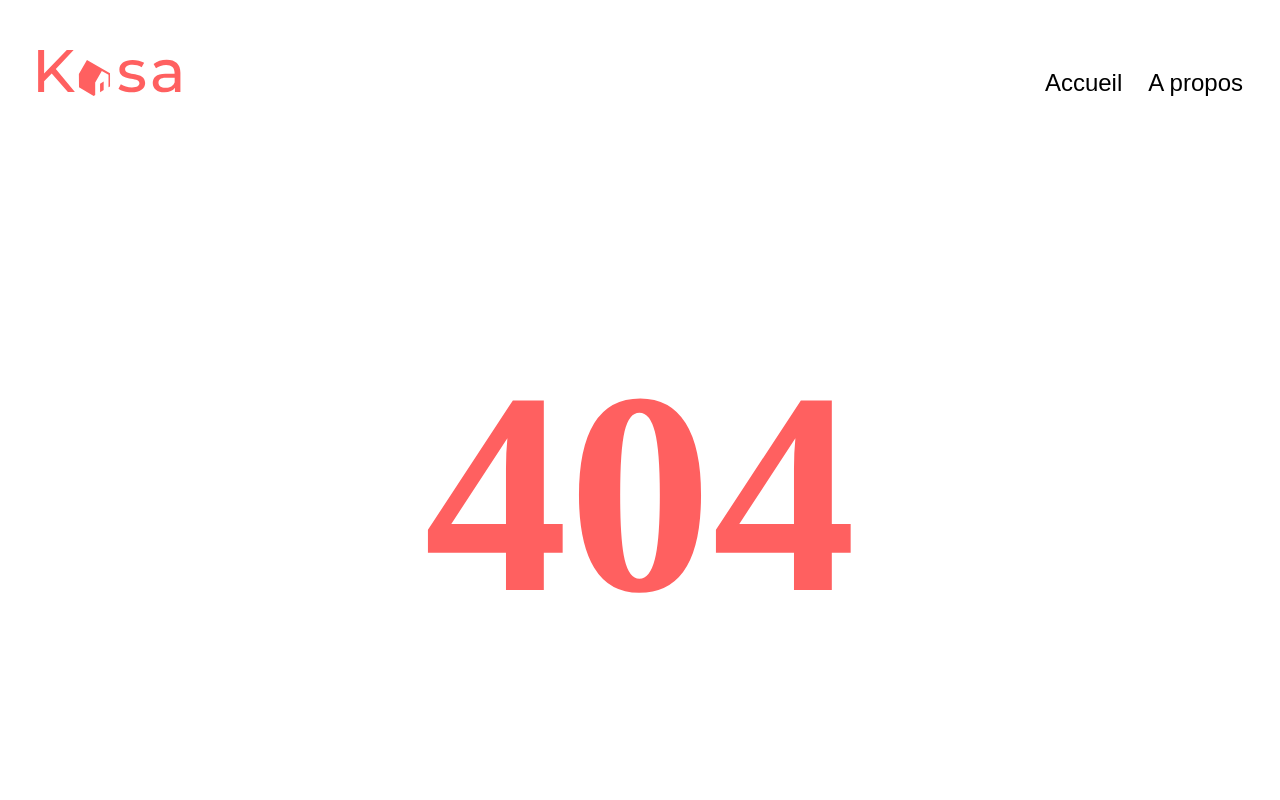
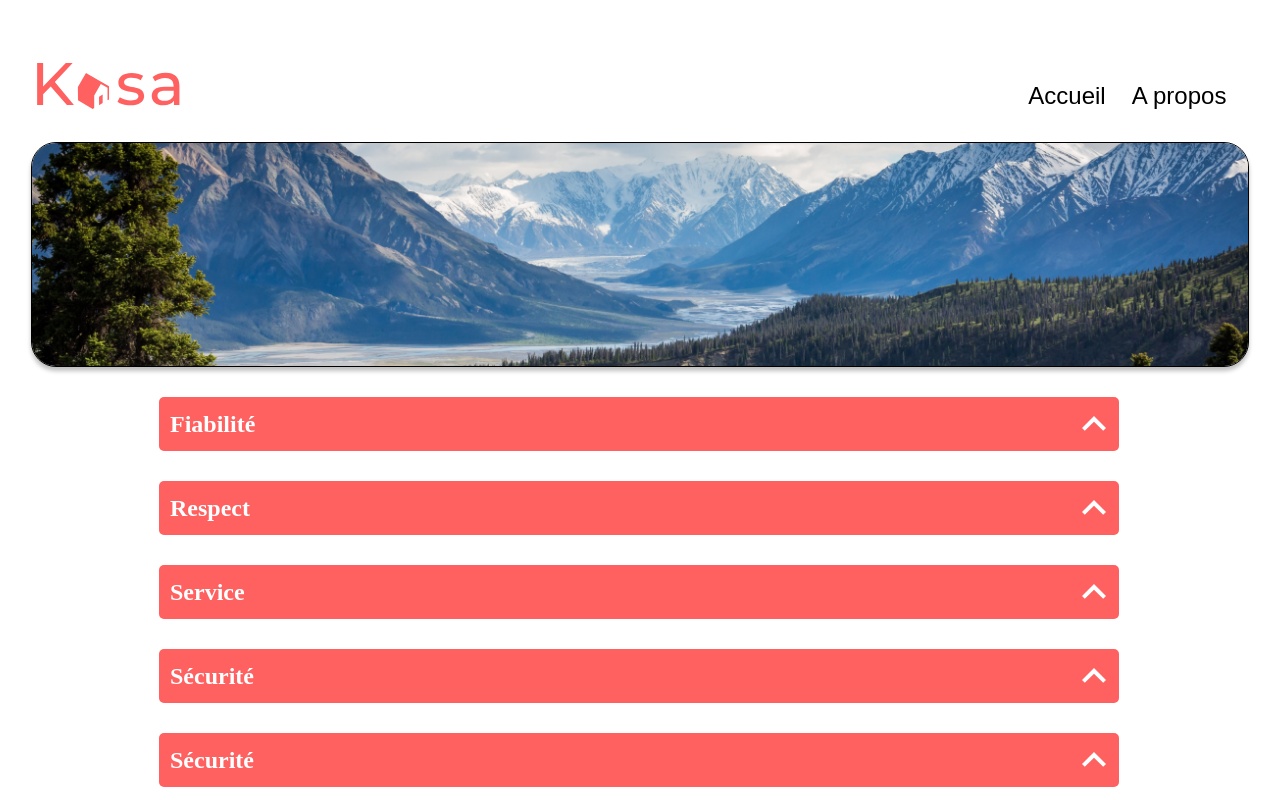
Before and after one commit to meriemno/Kasa, a React (Vite) app: page / in a window 1280 px wide. Before the commit this address had no page. Shown: the top 800 px of the page. Built offline with nearby package versions, Linux system fonts and the light colour scheme.

Commit message:
ajout  la page Apropos

```diff
--- a/package.json
+++ b/package.json
@@ -13,6 +13,7 @@
   "dependencies": {
     "react": "^18.2.0",
     "react-dom": "^18.2.0",
+    "react-icons": "^5.2.1",
     "react-router-dom": "^6.23.0"
   },
   "devDependencies": {
--- /dev/null
+++ b/src/components/Boutton.jsx
@@ -0,0 +1,31 @@
+import React from "react";
+import "./boutton.scss";
+import { MdExpandLess } from 'react-icons/md';
+
+
+function Boutton({ qualite, description }) {
+    const [open, setOpen] = React.useState(false)
+    function retrait_text() {
+
+        const text = document.querySelector('.collapsed');
+        const icon = document.querySelector('.up');
+        text.classList.toggle('text');
+        icon.classList.toggle('up_down');
+    }
+
+    return (
+
+        <div className='about'>
+            <button className='collapse' onClick={retrait_text} >
+                <span>{qualite}</span>
+                <MdExpandLess className='up' />
+            </button>
+            <div className='collapsed'>
+                <p>{description}
+                </p>
+            </div>
+        </div>
+
+    );
+}
+export default Boutton
--- a/src/components/Cards.scss
+++ b/src/components/Cards.scss
@@ -8,7 +8,7 @@
     justify-content: space-evenly;
     align-items: center;
     gap: 20px;
-    left: 6px;
+
     overflow-y: auto;
     max-height: calc(100px * 4);
     //margin-left: 6px;
--- a/src/components/banniere.scss
+++ b/src/components/banniere.scss
@@ -5,9 +5,12 @@
     align-content: center;
     align-items: center;
     justify-content: center;
-    position: relative;
-    // left: 6px;
 
+
+
+    @media screen and (min-width: 768px) {
+
+    }
 
     h1 {
 
--- /dev/null
+++ b/src/components/boutton.scss
@@ -0,0 +1,96 @@
+
+
+
+.about {
+
+    display: flex;
+    flex-direction: column;
+    align-items: center;
+    justify-content: space-between;
+    margin-top: 40px;
+
+    width: 95vw;
+
+    @media screen and (min-width: 768px) {
+
+        margin-top: 30px;
+    }
+
+    .collapsed {
+        height: 0;
+        padding: 0;
+        margin: 0;
+        opacity: 0;
+    }
+
+    .collapse {
+
+        display: inline-flex;
+        width: 95vw;
+        height: 30px;
+        padding: 10px 0px 10px 10px;
+        align-items: center;
+        justify-content: space-between;
+        border-radius: 5px;
+        background: var(--Red, #FF6060);
+        @media screen and (min-width: 768px) {
+
+            height: 54px;
+            width: 75vw;
+        }
+
+        span {
+
+            color: #FFF;
+            font-family: Montserrat;
+            font-size: 13px;
+            font-style: normal;
+            font-weight: 700;
+            line-height: 142.6%;
+            /* 18.538px */
+            @media screen and (min-width: 768px) {
+                font-size: 24px;
+            }
+        }
+
+        .up_down {
+
+            transform: rotate(180deg);
+        }
+
+        .up{
+            color:white;
+            font-size: 24px;
+            @media screen and (min-width: 768px) {
+                font-size: 48px;
+            }
+        }
+
+    }
+
+    .text {
+        width: 95vw;
+        height: auto;
+        opacity: 1;
+        //overflow: hidden;
+
+        @media screen and (min-width: 768px) {
+            width: 75vw;
+        }
+        p {
+            padding: 20px;
+            background-color: #b7d8a1;
+            font-family: Montserrat;
+            font-size: 18px;
+            font-style: normal;
+            font-weight: 400;
+            line-height: 142.6%;
+            margin: 0;
+
+
+
+        }
+    }
+
+
+}
--- a/src/components/header.scss
+++ b/src/components/header.scss
@@ -10,9 +10,12 @@
     margin-bottom: 27px;
     padding: 5px;
     margin-top: 20px;
+    width: 95vw;
+
 
     @media screen and (min-width: 768px) {
         margin-top: 45px;
+        width: 93vw;
     }
 
     img {
--- a/src/main.jsx
+++ b/src/main.jsx
@@ -3,13 +3,13 @@ import ReactDOM from 'react-dom/client';
 import Home from './pages/Home.jsx';
 import './sass/index.css';
 import Error from './pages/Error.jsx';
-import About from './pages/About.jsx';
+import About from './pages/About.jsx'
 
 
 ReactDOM.createRoot(document.getElementById('root')).render(
   <React.StrictMode>
     {/* <Home /> */}
-    <Error />
-    {/* <About/> */}
+    {/* <Error /> */}
+    <About />
   </React.StrictMode>,
 )
--- a/src/pages/About.jsx
+++ b/src/pages/About.jsx
@@ -4,19 +4,25 @@ import Header from "../components/Header.jsx";
 import Footer from "../components/Footer.jsx";
 import Banniere from "../components/Banniere.jsx";
 import bnr_img from '../images/bnr_about.png'
+import React from 'react';
+import Boutton from '../components/Boutton.jsx';
+
+
+function About() {
 
 
 
-function About() {
 
     return (
         <>
             <Header logo={logo} nav_home="Accueil" nav_about="A propos" />
             <Banniere banner_img={bnr_img} />
+            <Boutton qualite={"Fiabilité"} description={"Les annonces postées sur Kasa garantissent une fiabilité totale. Les photos sont conformes aux logements, et toutes les informations sont régulièrement vérifiées par nos équipes."} />
+            <Boutton  qualite={"Respect"} description={"La bienveillance fait partie des valeurs fondatrices de Kasa. Tout comportement discriminatoire ou de perturbation du voisinage entraînera une exclusion de notre plateforme."}/>
+            <Boutton qualite={"Service"} description={"Nos équipes se tiennent à votre disposition pour vous fournir une expérience parfaite. N’hésitez pas à nous contacter si vous avez la moindre question."} />
+            <Boutton   qualite={"Sécurité"} description={"La sécurité est la priorité de Kasa. Aussi bien pour nos hôtes que pour les voyageurs, chaque logement correspond aux critères de sécurité établis par nos services. Nos équipes se tiennent à votre disposition pour vous fournir une expérience parfaite."}/>
+            <Boutton   qualite={"Sécurité"} description={"La sécurité est la priorité de Kasa. Aussi bien pour nos hôtes que pour les voyageurs, chaque logement correspond aux critères de sécurité établis par nos services. Nos équipes se tiennent à votre disposition pour vous fournir une expérience parfaite."}/>
 
-            <div className='about'>
-
-            </div>
             <Footer footer_img={lfooter} footer_text="© 2024 Kasa. All rights reserved" />
         </>
 
--- a/src/sass/bases/base.scss
+++ b/src/sass/bases/base.scss
@@ -11,4 +11,10 @@ a{
 #root{
 
    margin: 120px;
+
 }
+body{
+    margin: 120px;
+    padding: 0;
+
+}
--- a/src/sass/utils/variables.scss
+++ b/src/sass/utils/variables.scss
@@ -1,2 +1,5 @@
 //Fonts
 $font-primary: 'Montserrat', sans-serif;
+
+//colors
+$color-primary:#FF6060;
```
Also changed, not shown: src/services/logement.js (deleted, +0 -15 lines), 1 other file (tests, documents, lock files or other folders).
